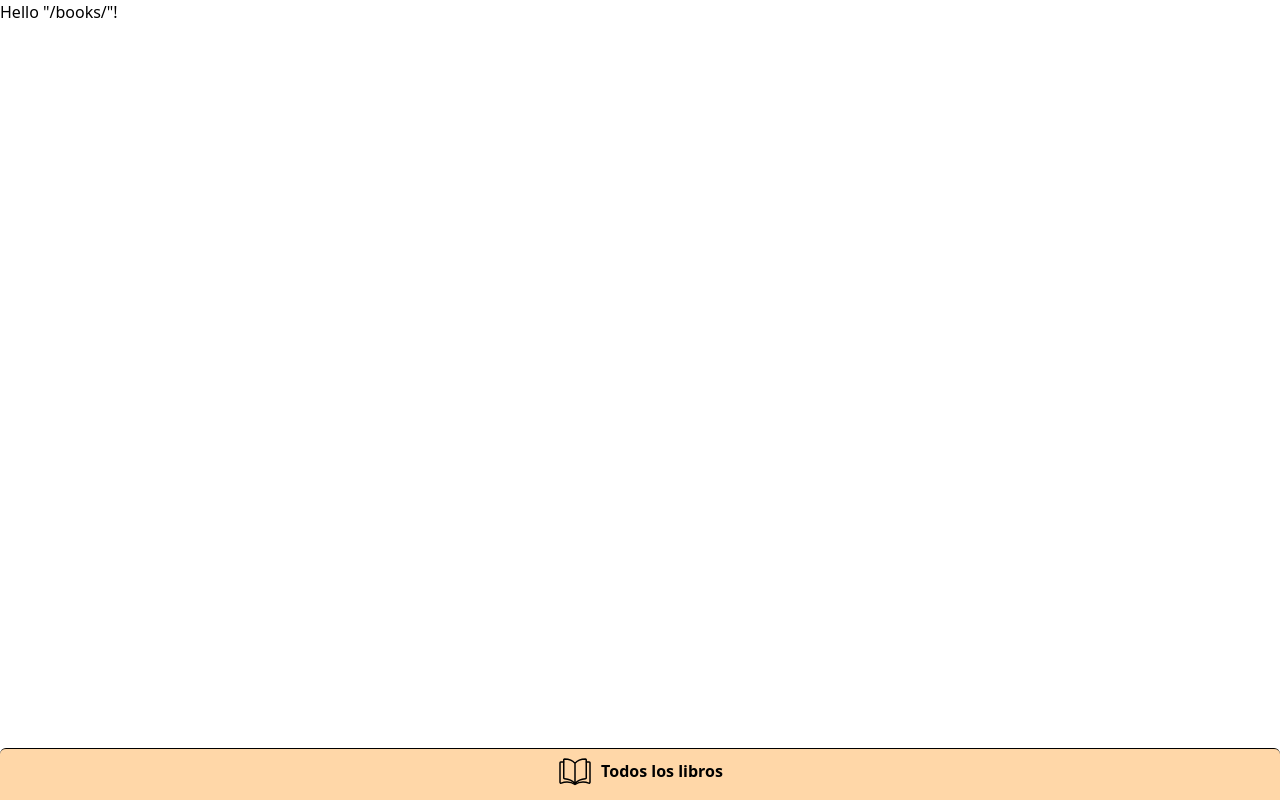
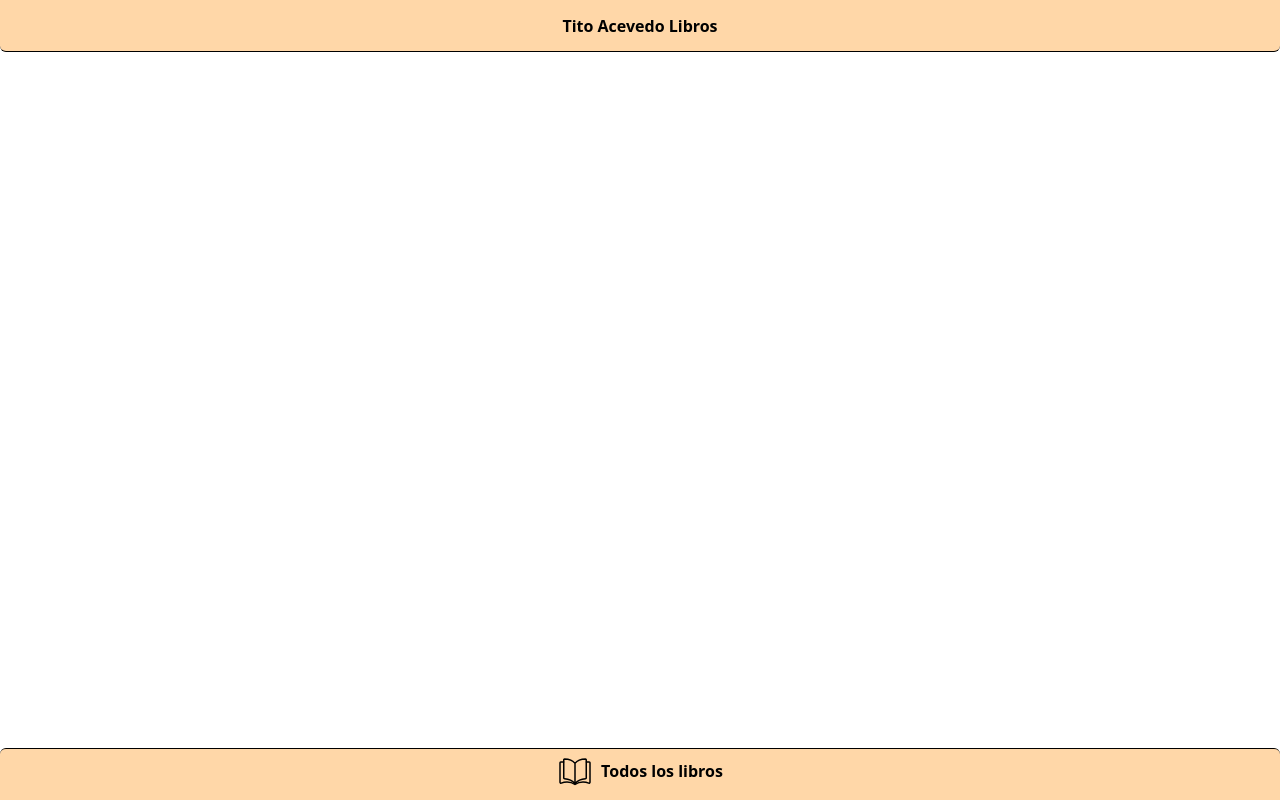
Before and after one commit to acolote1998/libros-tito-acevedo, a React (Vite) app: page /books in a window 1280 px wide. Built offline with nearby package versions, Linux system fonts and the light colour scheme.

Commit message:
adding header component

```diff
--- /dev/null
+++ b/src/components/HeaderBar.tsx
@@ -0,0 +1,32 @@
+import { useNavigate } from "@tanstack/react-router";
+
+const HeaderBar = () => {
+  const navigate = useNavigate();
+  return (
+    <div
+      className="
+
+    flex
+    cursor-pointer
+    justify-center
+    items-center
+    align-middle
+    absolute
+    top-0
+    bg-orange-200
+    w-full
+    h-13
+    border-b-1
+    rounded-b-md
+    z-50
+    gap-2"
+      onClick={() => {
+        navigate({ to: "/" });
+      }}
+    >
+      <p className="font-bold">Tito Acevedo Libros</p>
+    </div>
+  );
+};
+
+export default HeaderBar;
--- a/src/routes/__root.tsx
+++ b/src/routes/__root.tsx
@@ -4,6 +4,7 @@ import {
   useRouterState,
 } from "@tanstack/react-router";
 import FooterBar from "../components/FooterBar";
+import HeaderBar from "../components/HeaderBar";
 
 export const Route = createRootRoute({
   component: RootComponent,
@@ -15,6 +16,7 @@ function RootComponent() {
   return (
     <>
       {/* Show FooterBar on all routes except `/` */}
+      {pathname !== "/" && <HeaderBar />}
       {pathname !== "/" && <FooterBar />}
       <Outlet />
     </>
```
